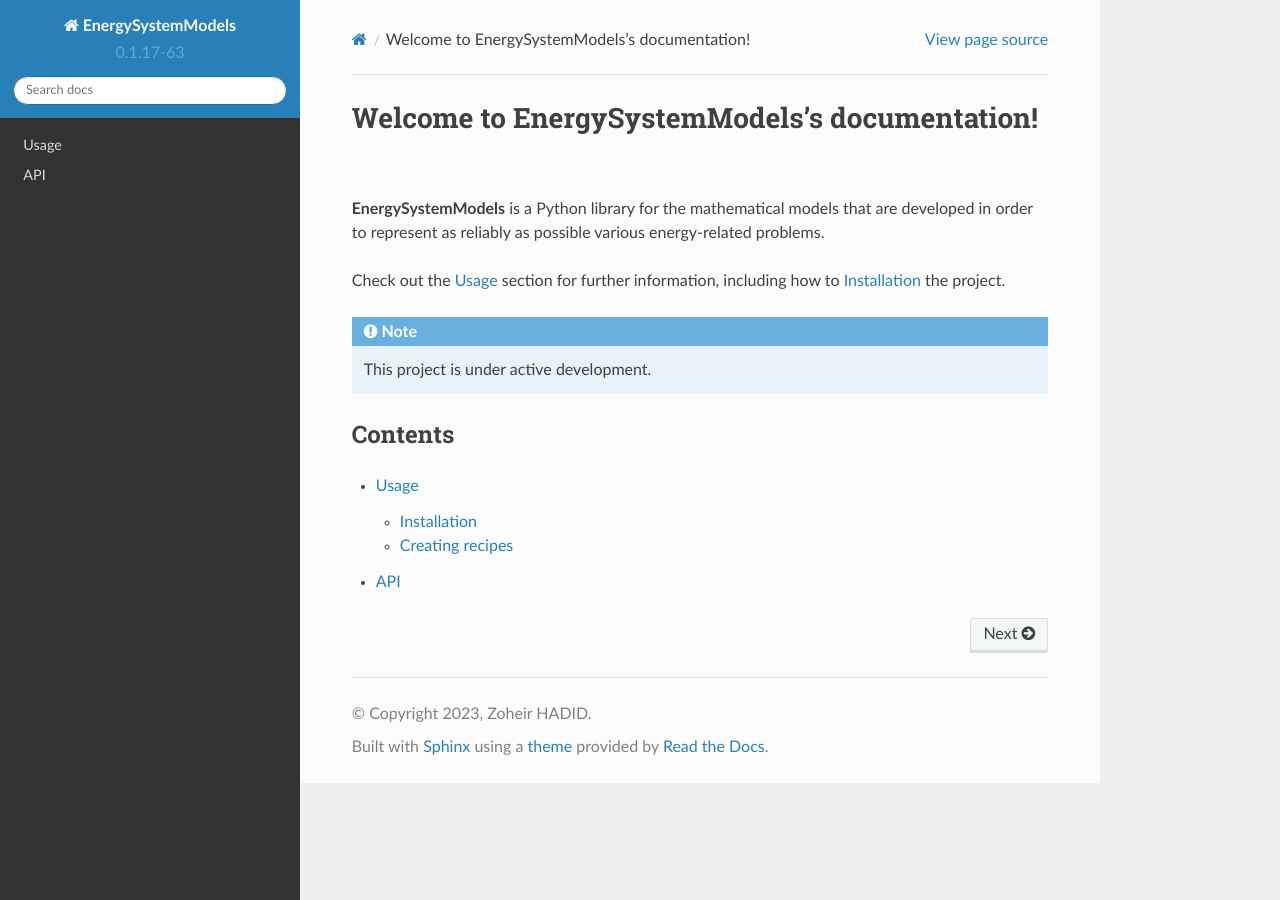
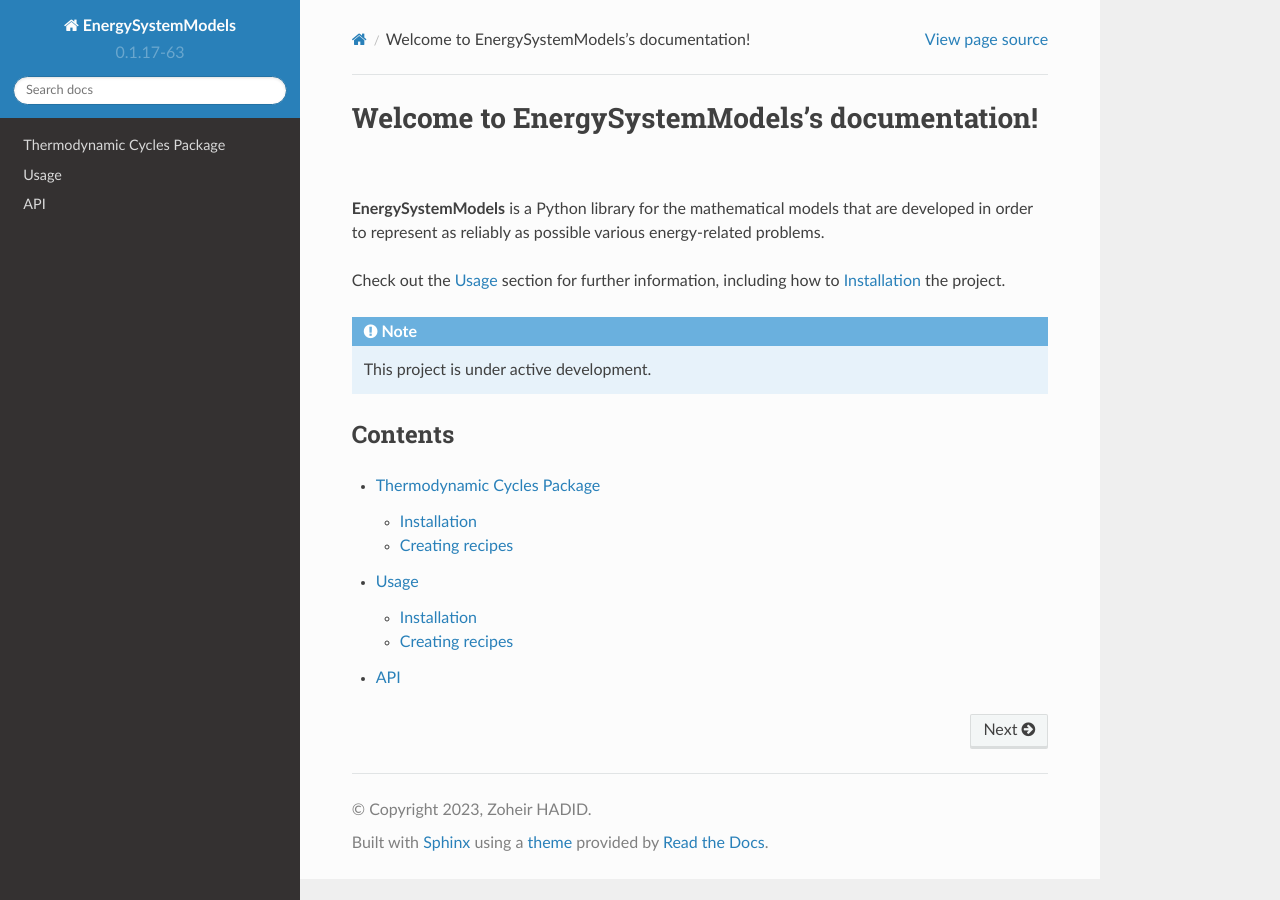
Before and after one commit to ZoheirHADID/EnergySystemModels-Tutorial, a Sphinx documentation site: the page built from docs/source/index.rst, in a window 1280 px wide. Built offline with Sphinx 7.4.7 and the Read the Docs theme 2.0.0, drawn with Linux system fonts in a browser that asks for light colours.

Commit message:
Update index.rst

```diff
--- a/docs/source/index.rst
+++ b/docs/source/index.rst
@@ -15,5 +15,6 @@
 
 .. toctree::
 
+   Thermodynamic Cycles Package
    usage
    api
```
